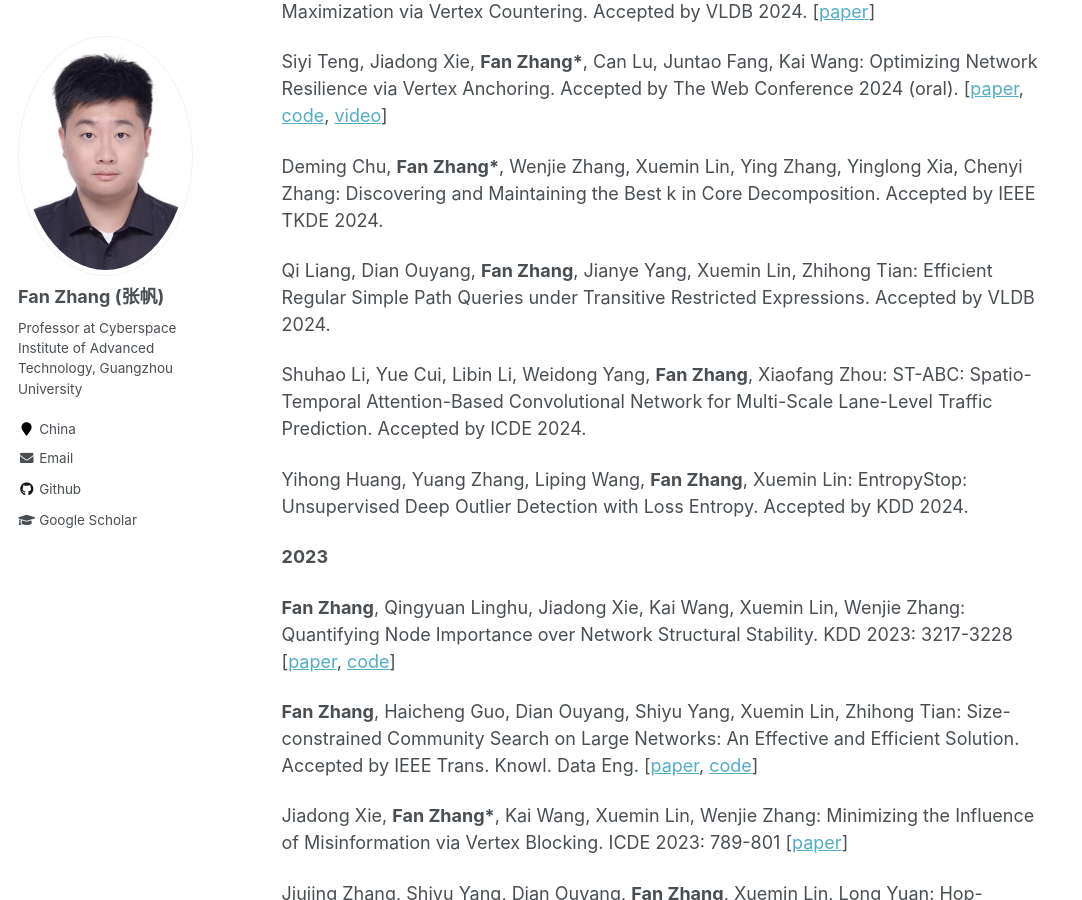
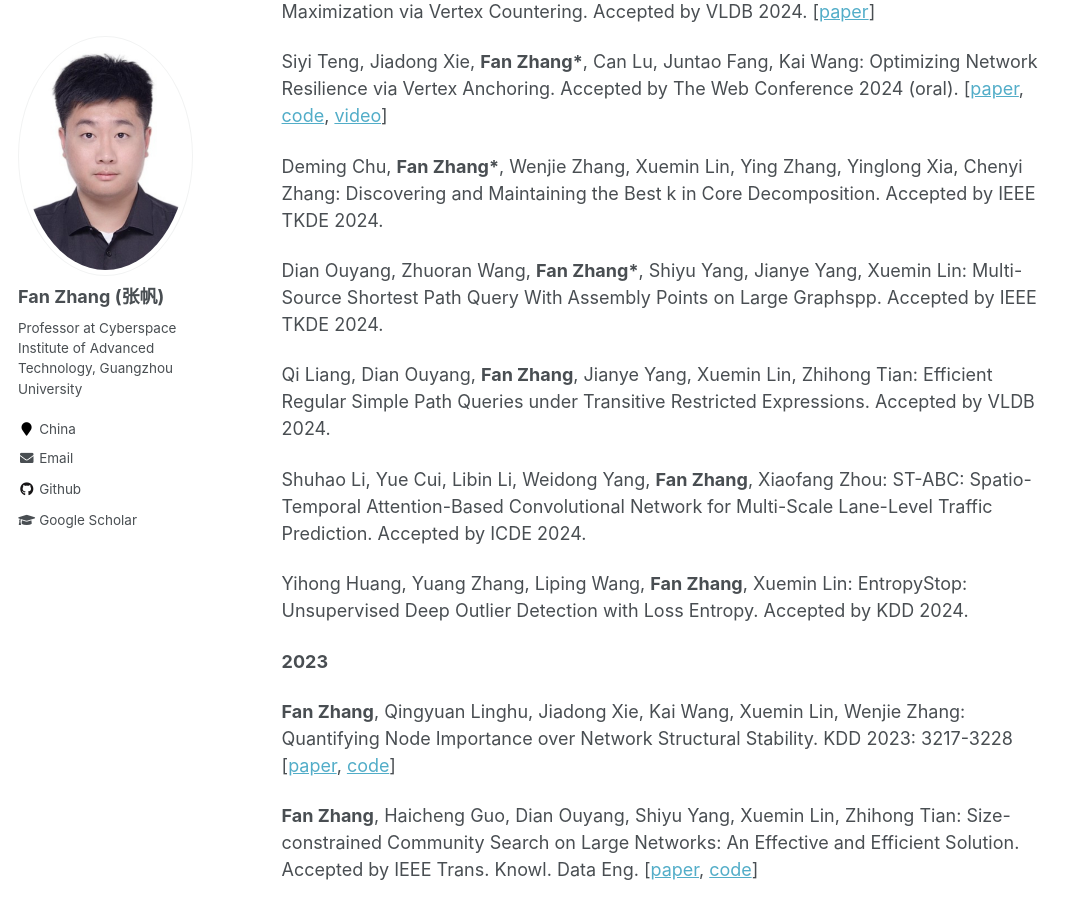
Before and after one commit to fanzhangcs/fanzhangcs.github.io, a Jekyll site: the page built from _pages/about.md, in a window 1280 px wide and 900 px high, scrolled down 941 px. Shown: the whole window, without its empty margins (0-1082 px from the left). Built offline with Jekyll 4.4.1, drawn with Linux system fonts in a browser that asks for light colours.

Commit message:
Update about.md

```diff
--- a/_pages/about.md
+++ b/_pages/about.md
@@ -31,6 +31,8 @@ Jiadong Xie, Zehua Chen, Deming Chu, **Fan Zhang\***, Xuemin Lin, Zhihong Tian:
 Siyi Teng, Jiadong Xie, **Fan Zhang\***, Can Lu, Juntao Fang, Kai Wang: Optimizing Network Resilience via Vertex Anchoring. Accepted by The Web Conference 2024 (oral). [[paper](/papers/2024_WebConf_followermax.pdf), [code](https://github.com/Tsyxxxka/Follower-Maximization), [video](https://www.youtube.com/watch?v=FidHoFm8uOE)]
 
 Deming Chu, **Fan Zhang\***, Wenjie Zhang, Xuemin Lin, Ying Zhang, Yinglong Xia, Chenyi Zhang: Discovering and Maintaining the Best k in Core Decomposition. Accepted by IEEE TKDE 2024.
+
+Dian Ouyang, Zhuoran Wang, **Fan Zhang\***, Shiyu Yang, Jianye Yang, Xuemin Lin: Multi-Source Shortest Path Query With Assembly Points on Large Graphspp. Accepted by IEEE TKDE 2024.
 
 Qi Liang, Dian Ouyang, **Fan Zhang**, Jianye Yang, Xuemin Lin, Zhihong Tian: Efficient Regular Simple Path Queries under Transitive Restricted Expressions. Accepted by VLDB 2024.
 
```
